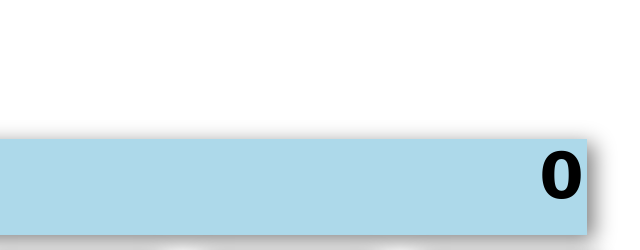
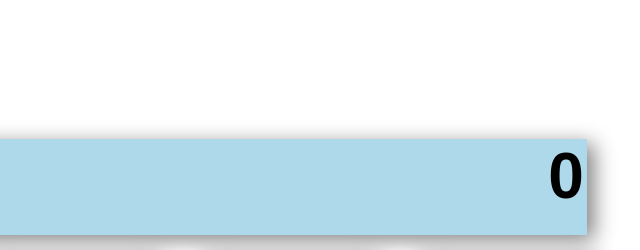
Before and after one commit to yarivdo/Calculator, a plain HTML site: page index.html in a window 1280 px wide. Shown: the top 250 px of the page, 464-1104 px from the left. Drawn offline with nearby package versions, Linux system fonts and the light colour scheme.

Commit message:
Update CalculatorCSS.css

```diff
--- a/CalculatorCSS.css
+++ b/CalculatorCSS.css
@@ -17,7 +17,7 @@
 }
 #digitOutput {
     height: 1em;
-    font-family: 'Amatic SC', cursive;
+    font-family: Arial , cursive;
     font-size: 2em;
     letter-spacing: 3px;
     text-align: right;
```
